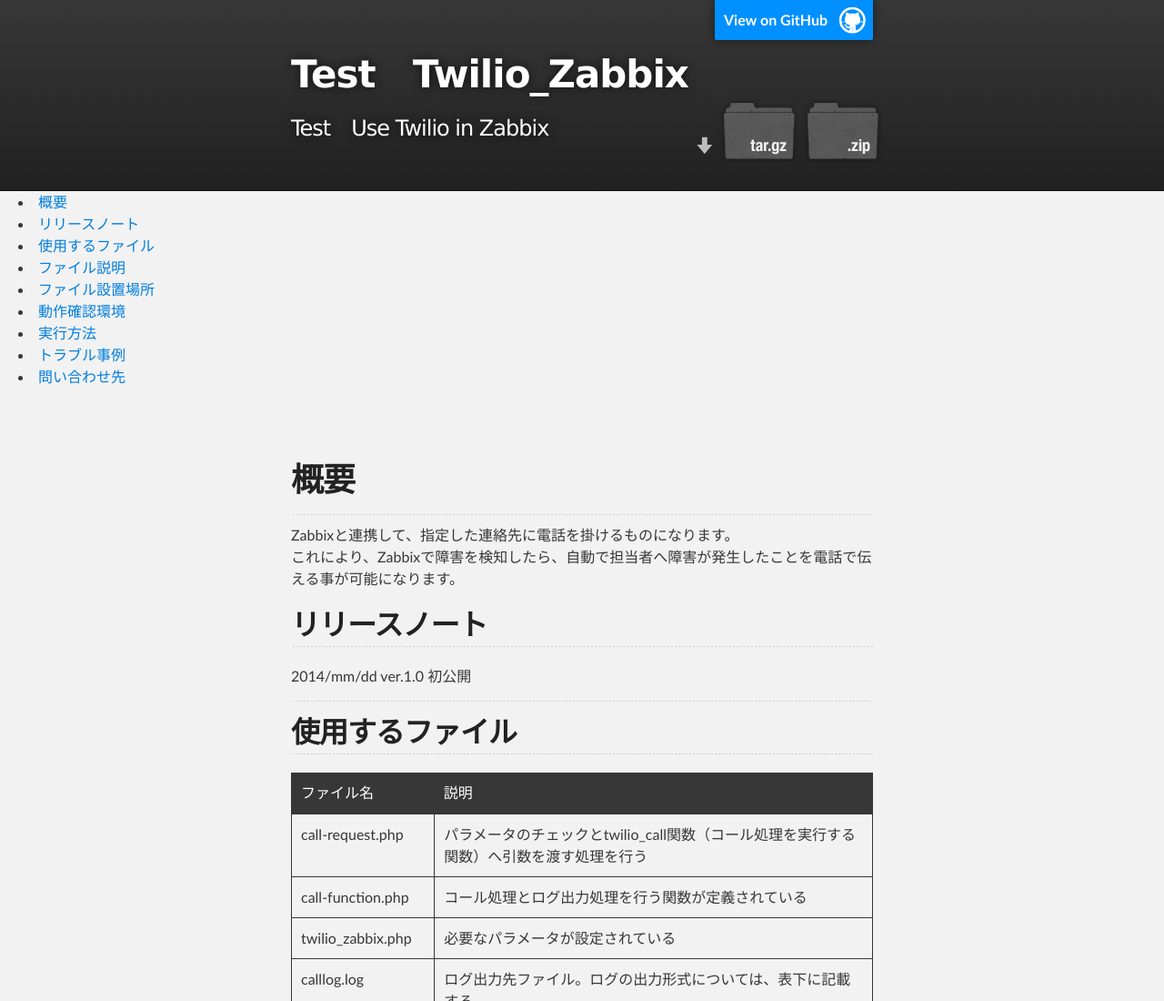
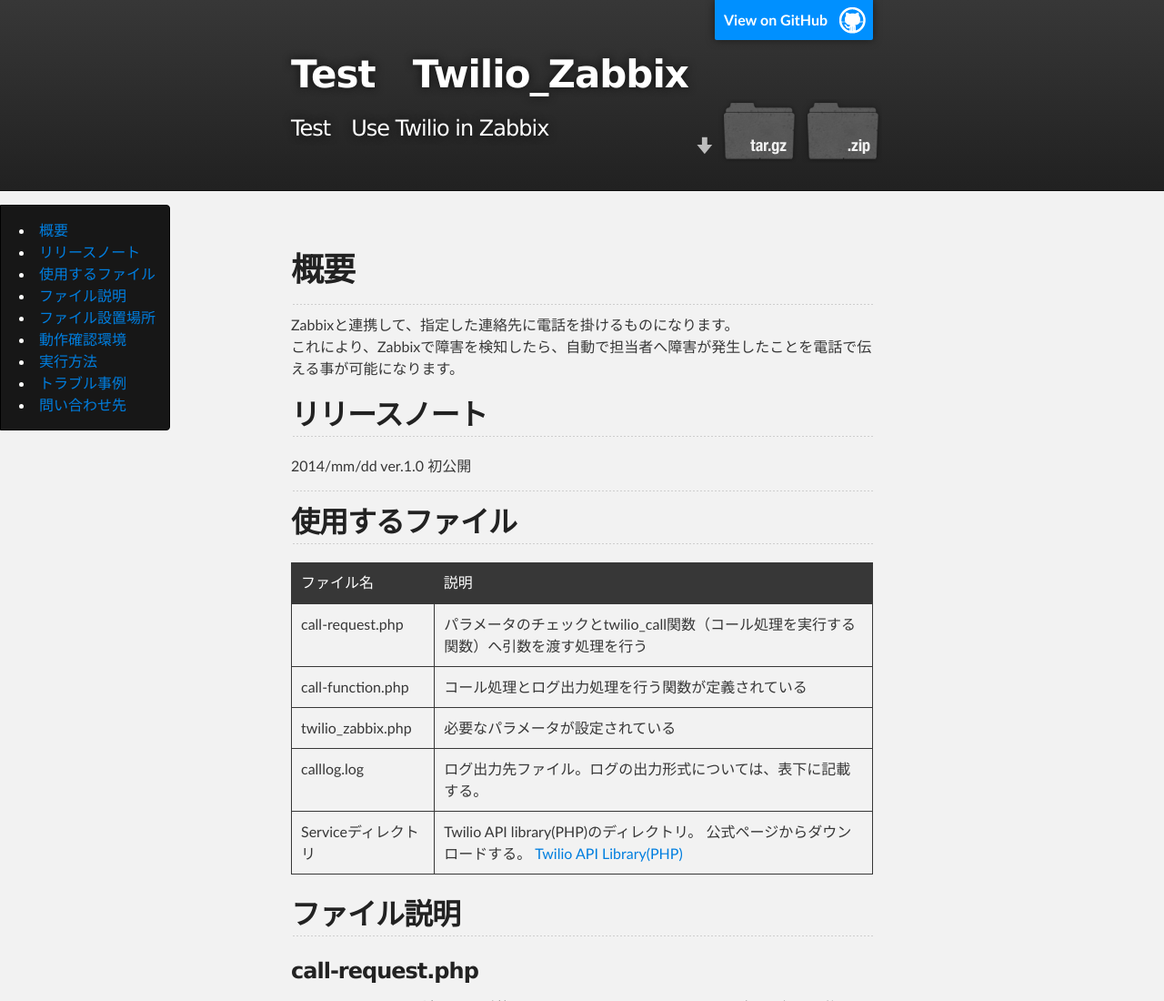
Before and after one commit to d-watanabe/test, a plain HTML site: page index.html in a window 1280 px wide. Shown: the top 1100 px of the page at 91% size. Drawn offline with Linux system fonts and the light colour scheme.

Commit message:
Update index.html

```diff
--- a/index.html
+++ b/index.html
@@ -31,7 +31,7 @@
     <!-- MAIN CONTENT -->
     <div id="main_content_wrap" class="outer">
 
-    <div class="wrapper">
+    <div class="side-menu">
         <ul>
             <li><a href="http://d-watanabe.github.io/test/index.html#about">概要</a></li>
 
```
